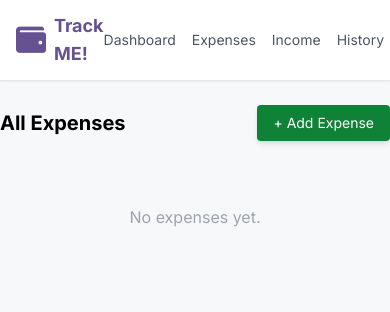
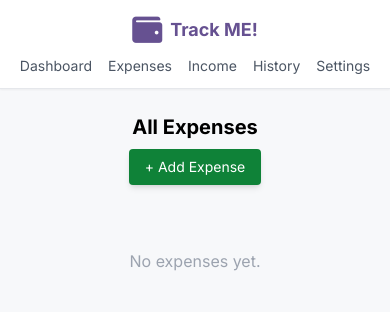
Before and after one commit to m-hassaan-habib/Budget-tracker, a Flask app: page /expenses/ in a window 390 px wide; the page is wider, and only the part inside the window is pictured. Shown: the top 312 px of that part. Run offline with Flask 3, Linux system fonts and the light colour scheme; data that the repository does not hold is empty; some libraries are stand-ins or nearby versions.

Commit message:
Make the UI responsive for all screens

```diff
--- a/templates/base.html
+++ b/templates/base.html
@@ -15,6 +15,7 @@
   <style>
     body {
       font-family: 'Inter', sans-serif;
+      overflow-x: hidden; /* Prevent horizontal scrolling */
     }
 
     .select2-container .select2-selection--single {
@@ -27,19 +28,31 @@
     }
 
     .select2-container--default .select2-selection--single .select2-selection__arrow {
-        height: 38px !important;
-        right: 10px !important;
+      height: 38px !important;
+      right: 10px !important;
+    }
+
+    /* Ensure modals and charts stay within viewport */
+    .modal-content, canvas {
+      max-width: 100vw;
+    }
+
+    @media (max-width: 640px) {
+      .container {
+        padding-left: 1rem;
+        padding-right: 1rem;
+      }
     }
   </style>
 </head>
 <body class="bg-[#f7f8fa]">
     <nav class="bg-white shadow-sm border-b mb-6">
-        <div class="max-w-[1200px] mx-auto px-4 py-3 flex items-center justify-between">
-            <a href="{{ url_for('dashboard.index') }}" class="text-[#665191] font-bold text-lg flex items-center gap-2">
+        <div class="container mx-auto px-4 py-3 flex flex-col sm:flex-row items-center justify-between">
+            <a href="{{ url_for('dashboard.index') }}" class="text-[#665191] font-bold text-lg flex items-center gap-2 mb-2 sm:mb-0">
             <i class="fas fa-wallet text-[#665191] text-3xl"></i>
             Track ME!
             </a>
-            <div class="flex items-center gap-4 text-sm text-gray-600">
+            <div class="flex flex-wrap items-center gap-4 text-sm text-gray-600">
             <a href="{{ url_for('dashboard.index') }}" class="hover:text-[#0f8238]">Dashboard</a>
             <a href="{{ url_for('expenses.index') }}" class="hover:text-[#0f8238]">Expenses</a>
             <a href="{{ url_for('income.index') }}" class="hover:text-[#0f8238]">Income</a>
@@ -48,7 +61,7 @@
             </div>
         </div>
     </nav>
-  <div class="max-w-[1200px] mx-auto">
+  <div class="container mx-auto px-4">
     {% block content %}{% endblock %}
   </div>
 </body>
--- a/templates/expenses.html
+++ b/templates/expenses.html
@@ -1,8 +1,8 @@
 {% extends "base.html" %}
 {% block content %}
 
-<div class="flex justify-between items-center mb-6">
-  <h2 class="text-xl font-bold">All Expenses</h2>
+<div class="flex flex-col sm:flex-row justify-between items-center mb-6">
+  <h2 class="text-xl font-bold mb-2 sm:mb-0">All Expenses</h2>
   <button
     class="bg-[#0f8238] hover:bg-green-700 text-white text-sm px-4 py-2 rounded shadow-md"
     data-bs-toggle="modal"
@@ -13,15 +13,14 @@
 
 <section class="space-y-2">
   {% for expense in expenses %}
-
-<article class="bg-white border border-gray-200 rounded-lg p-4 shadow-sm flex items-start justify-between gap-4">
+    <article class="bg-white border border-gray-200 rounded-lg p-5 shadow-sm flex items-start justify-between gap-4">
       <div class="flex-1">
-    <div class="flex flex-wrap items-center gap-4 mb-2">
+        <div class="flex flex-wrap items-center gap-2 mb-2">
           <p class="font-bold text-lg text-gray-900">${{ expense.amount }}</p>
-      <div class="flex items-center text-gray-500 text-sm">
+          <div class="flex items-center text-gray-500 text-xs">
             <i class="fas fa-tag mr-1"></i>{{ expense.category }}
           </div>
-      <div class="flex items-center text-gray-500 text-sm">
+          <div class="flex items-center text-gray-500 text-xs">
             <i class="fas fa-calendar-alt ml-4 mr-1"></i>{{ expense.date.strftime('%b %d, %Y') }}
           </div>
         </div>
@@ -47,8 +46,6 @@
         </a>
       </div>
     </article>
-
-
   {% endfor %}
 
   {% if not expenses %}
@@ -58,7 +55,7 @@
 
 <!-- Add Expense Modal -->
 <div id="addExpenseModal" class="fixed inset-0 z-50 flex items-center justify-center bg-black bg-opacity-40 hidden">
-  <div class="bg-white rounded-lg border border-gray-200 shadow-xl w-full max-w-md p-6 relative">
+  <div class="bg-white rounded-lg border border-gray-200 shadow-xl w-full max-w-md p-6 mx-4">
     <button onclick="closeModal('addExpenseModal')" class="absolute top-3 right-3 text-gray-400 hover:text-gray-600 text-xl">&times;</button>
     <h2 class="text-lg font-semibold mb-4">Add Expense</h2>
     <form method="POST" action="{{ url_for('expenses.add_expense') }}" class="space-y-4">
@@ -106,7 +103,7 @@
 <!-- Edit Expense Modals -->
 {% for expense in expenses %}
 <div id="editExpenseModal{{ expense.id }}" class="fixed inset-0 z-50 flex items-center justify-center bg-black bg-opacity-40 hidden">
-  <div class="bg-white rounded-lg border border-gray-200 shadow-xl w-full max-w-md p-6 relative">
+  <div class="bg-white rounded-lg border border-gray-200 shadow-xl w-full max-w-md p-6 mx-4">
     <button onclick="closeModal('editExpenseModal{{ expense.id }}')" class="absolute top-3 right-3 text-gray-400 hover:text-gray-600 text-xl">&times;</button>
     <h2 class="text-lg font-semibold mb-4">Edit Expense</h2>
     <form method="POST" action="{{ url_for('expenses.edit_expense', id=expense.id) }}" class="space-y-4">
@@ -138,7 +135,6 @@
           ] %}
           <option value="{{ cat }}" {% if expense.category == cat %}selected{% endif %}>{{ cat }}</option>
           {% endfor %}
-
         </select>
       </div>
       <div>
@@ -185,5 +181,4 @@
   });
 </script>
 
-
 {% endblock %}
--- a/templates/settings.html
+++ b/templates/settings.html
@@ -1,7 +1,7 @@
 {% extends "base.html" %}
 {% block content %}
 
-<div class="max-w-5xl mx-auto grid gap-6 md:grid-cols-3">
+<div class="grid grid-cols-1 md:grid-cols-3 gap-6 mx-auto w-full max-w-full">
   <!-- Left column: Headings -->
   <div class="space-y-6">
     <div>
```
Also changed, not shown: templates/dashboard.html (+6 -12 lines), templates/history.html (+8 -6 lines), templates/income.html (+6 -6 lines). Lines whose indentation alone changed are shown as unchanged.
